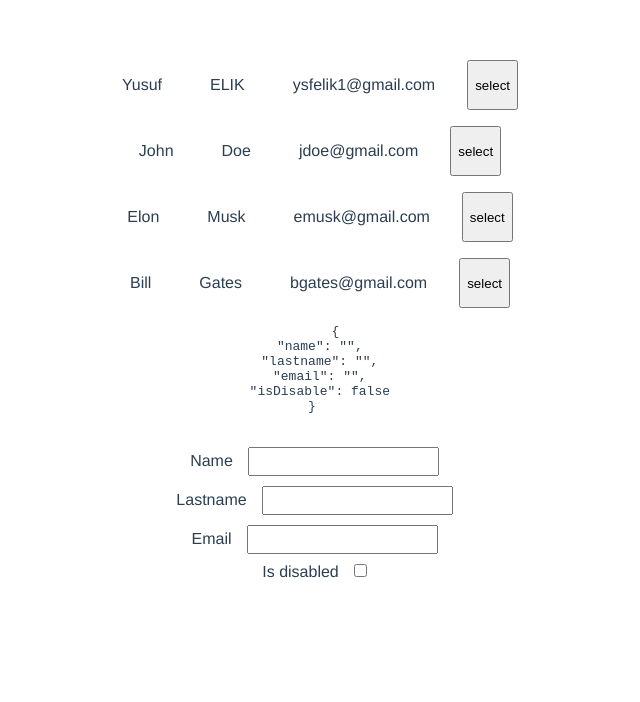
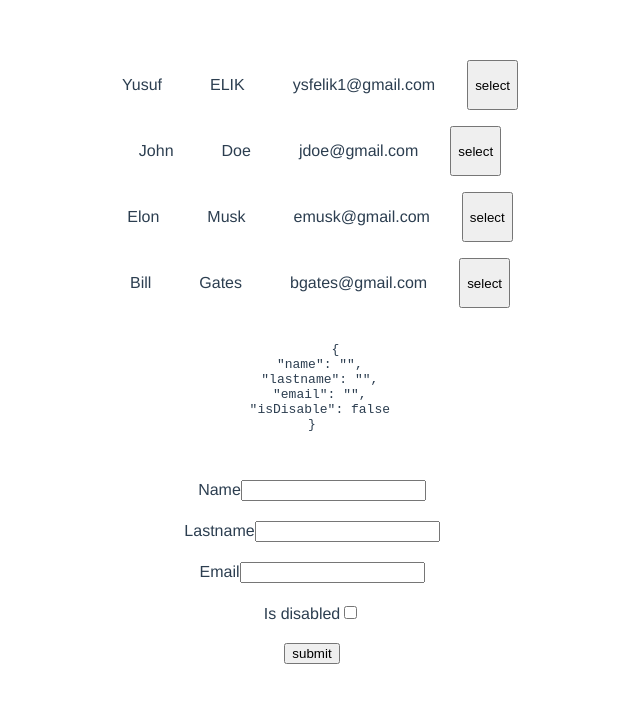
Before and after one commit to ysfelik1/vueproject, a Vue app in the folder hello-world/: page / in a window 1280 px wide. Shown: the top 702 px of the page, without its empty margins (328-968 px from the left). Built offline with nearby package versions, Linux system fonts and the light colour scheme.

Commit message:
submit form

```diff
--- a/hello-world/src/components/form.vue
+++ b/hello-world/src/components/form.vue
@@ -4,7 +4,7 @@
       {{ JSON.stringify(formValues, null, 2) }}
     </pre>
   </div>
-  <form>
+  <form @submit="submitForm">
     <div>
       <label for="name">Name</label>
       <input type="text" id="name" v-model="formValues.name">
@@ -21,6 +21,7 @@
       <label for="isDisable">Is disabled</label>
       <input type="checkbox" id="isDisable" v-model="formValues.isDisable">
     </div>
+    <div><button>submit</button></div>
   </form>
 </template>
 
@@ -34,12 +35,15 @@
         name: '',
         lastname: '',
         email: '',
-        isDisable:false,
+        isDisable: false,
       }
     }
   },
   methods: {
-
+    submitForm(event) {
+      event.preventDefault()
+      console.log('form values', this.formValues)
+    }
   },
 }
 
@@ -47,8 +51,7 @@
 </script>
 
 <style scoped>
-input,
-label {
+div{
   padding: 5px;
   margin: 5px;
 
```
